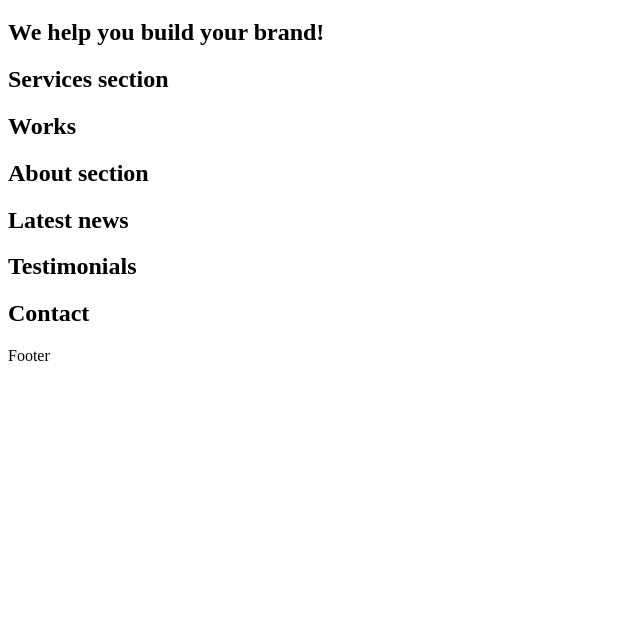
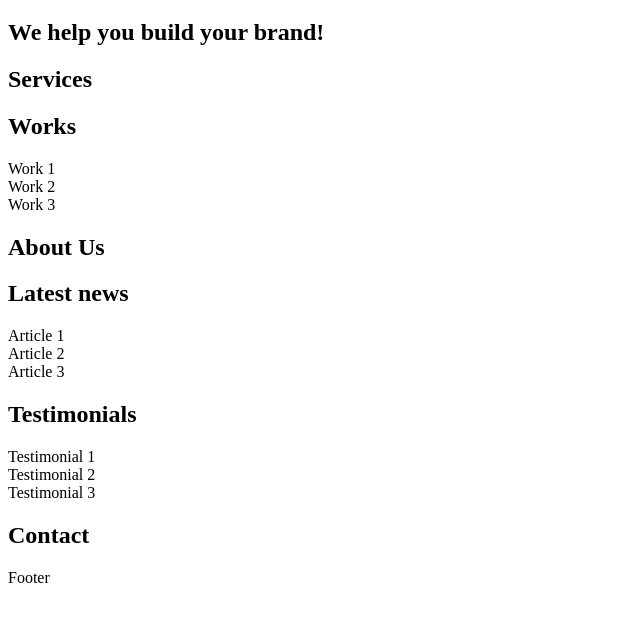
Before and after one commit to zabitaguliyeva/holbertonschool-web_front_end, a plain HTML site: page html_advanced/9-index.html in a window 1280 px wide. Shown: the part 61-682 px from the top of the page, without its empty margins (0-640 px from the left). Drawn offline with Linux system fonts and the light colour scheme.

Commit message:
Level 2 headings

```diff
--- a/html_advanced/9-index.html
+++ b/html_advanced/9-index.html
@@ -16,19 +16,25 @@
     <main>
         <h1>Homepage</h1>
       <section><h2>We help you build your brand!</h2></section>
-      <section><h2>Services section</h2></section>
+      <section><h2>Services </h2></section>
       <section>
         <h2>Works</h2>
-
+        <article>Work 1</article>
+        <article>Work 2</article>
+        <article>Work 3</article>
       </section>
-      <section><h2>About section</h2></section>
+      <section><h2>About Us</h2></section>
       <section>
         <h2>Latest news</h2>
-
+        <article>Article 1</article>
+        <article>Article 2</article>
+        <article>Article 3</article>
       </section>
       <section>
         <h2>Testimonials</h2>
-
+        <article>Testimonial 1</article>
+        <article>Testimonial 2</article>
+        <article>Testimonial 3</article>
       </section>
       <section><h2>Contact</h2></section>
     </main>
```
